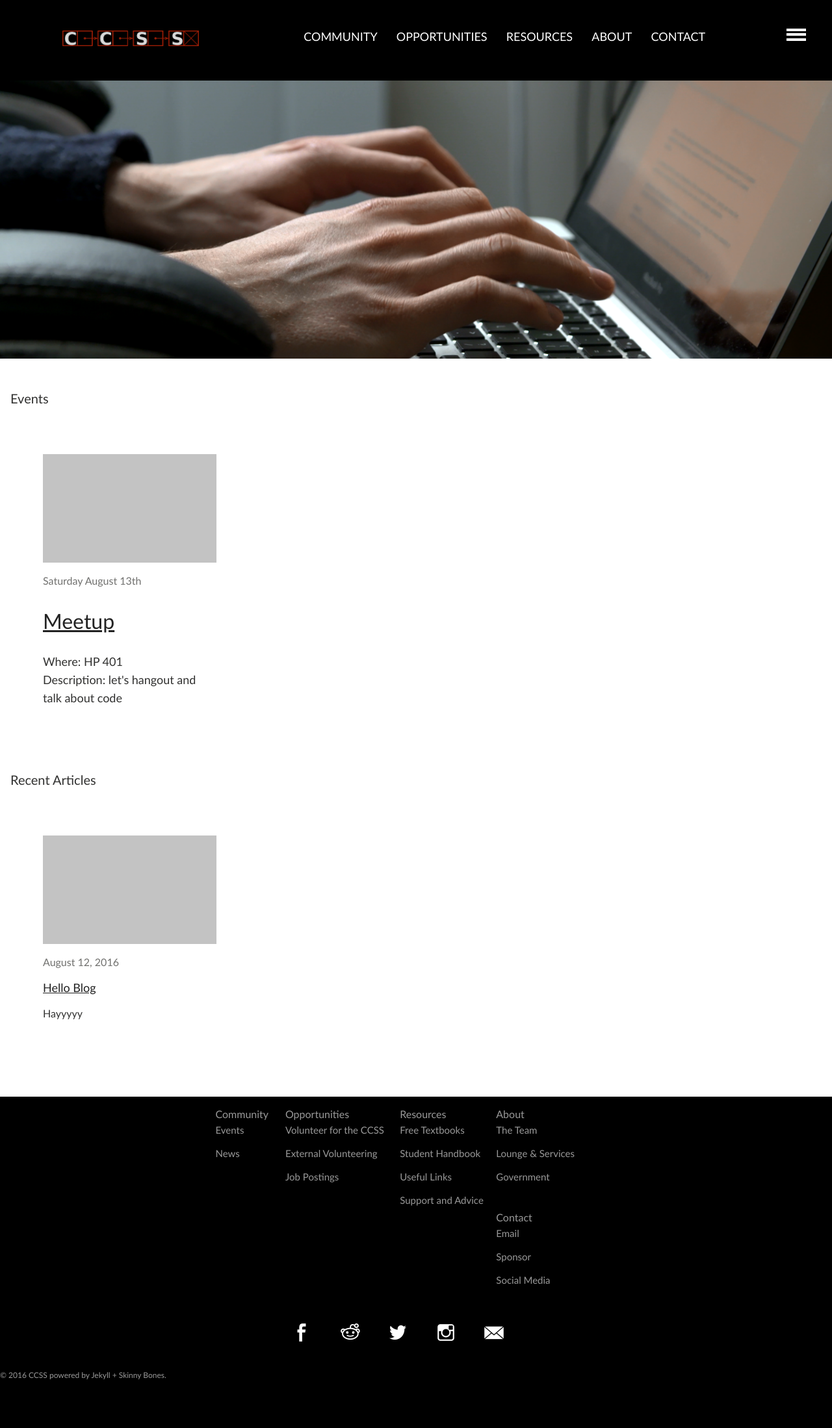
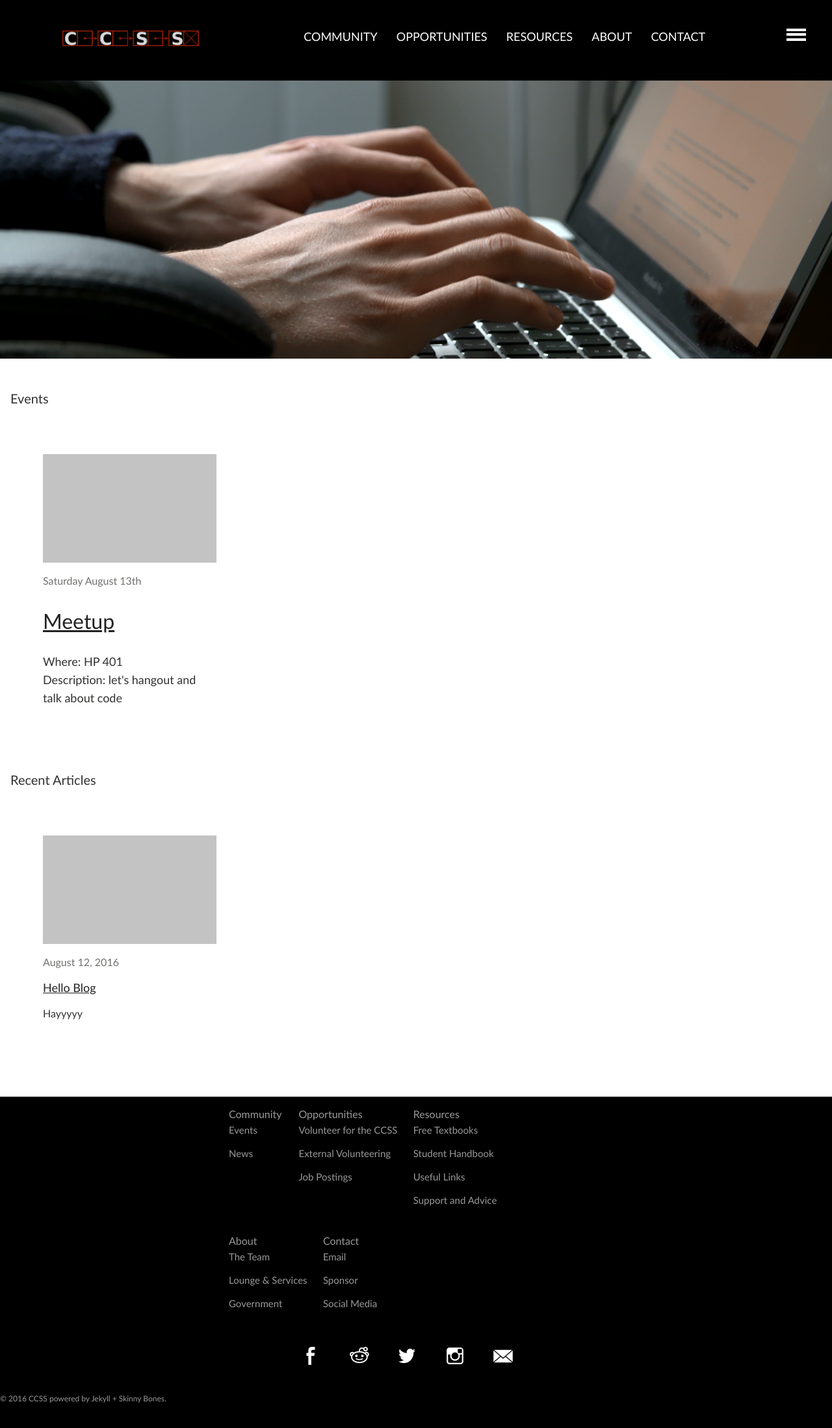
Before and after one commit to brittnylapierre/ccss_web, a Jekyll site: the page built from index.md, in a window 1280 px wide. Shown: the top 2198 px of the page at 65% size. Built offline with Jekyll 4.4.1, drawn with Linux system fonts in a browser that asks for light colours.

Commit message:
Updated _layout.scss

```diff
--- a/_sass/_layout.scss
+++ b/_sass/_layout.scss
@@ -424,10 +424,10 @@
 	width: 100vw;
     display: inline-block;
     .nav-links{
-    	width: 617px;
+    	width: 45vw;/*optimal is 617px*/
     }
     .social-media-links{
-    	width: 400px;
+    	width: 29vw;/*optimal is 400px*/
     }
     ul{
         position: relative;
```
